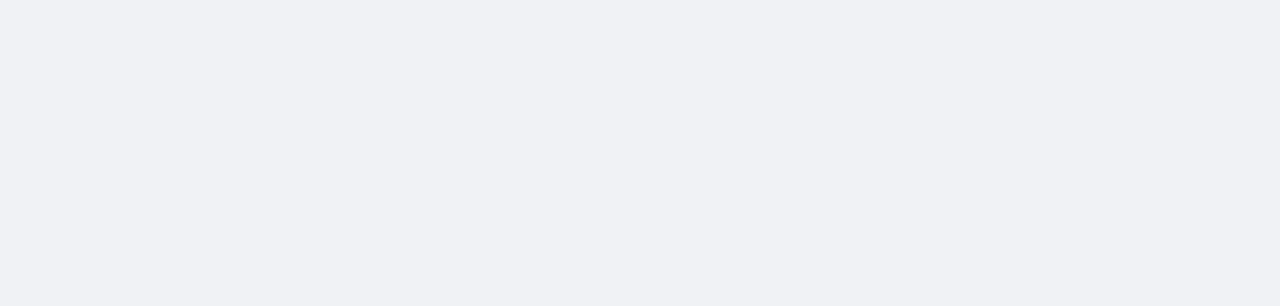
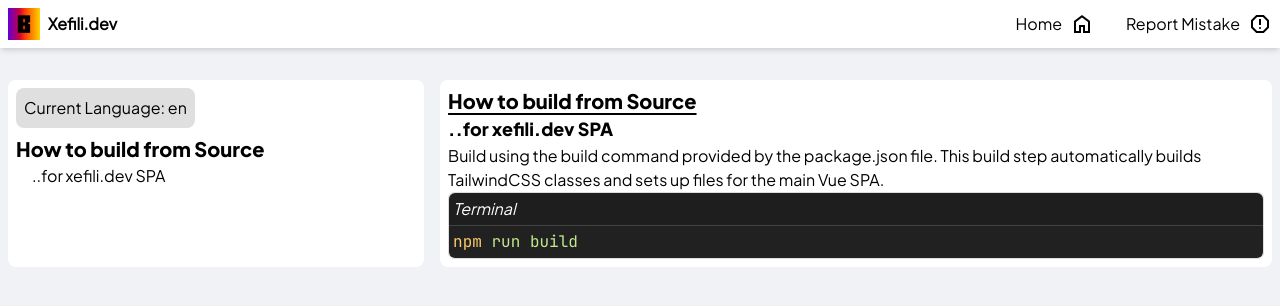
Before and after one commit to Xefili/xefili-next, a Vue app: page /documentation/build in a window 1280 px wide. Before the commit this address had no page. Shown: the top 306 px of the page. Built offline with nearby package versions, Linux system fonts and the light colour scheme.

Commit message:
Documentation: Build

```diff
--- a/src/components/CodeBlock.vue
+++ b/src/components/CodeBlock.vue
@@ -16,6 +16,6 @@ let raw = await highlightCode(props.code, props.lang)
         <div class="bg-dark-surface w-full text-white p-1 rounded-t-md border-b border-dark-seperator">
             <em>{{ file }}</em>
         </div>
-        <div v-html="raw" class="*:p-1 *:rounded-b-md selection:bg-gradient-end/50"></div>
+        <div v-html="raw" class="*:p-1 *:rounded-b-md selection:bg-gradient-end/50 *:overflow-x-scroll lg:*:overflow-visible max-w-[calc(100vw-1rem)]"></div>
     </div>
 </template>
--- /dev/null
+++ b/src/components/DocHeaderBar.vue
@@ -0,0 +1,25 @@
+<script setup>
+import { useI18n } from 'vue-i18n';
+
+const { t, locale } = useI18n();
+</script>
+
+<template>
+    <div class="block h-12 w-full shadow-md dark:bg-dark-surface bg-light-surface dark:text-white">
+        <div class="h-12 inline-grid grid-cols-[1fr 1fr] gap-2 justify-center items-center">
+            <div><img class="col-span-1 w-8 h-8 ml-2" src="../assets/Bucket Helper.svg" alt="Logo"></div>
+            <div class="col-start-2">
+                <span class="font-circleBold font-black">Xefili.dev</span>
+            </div>
+        </div>
+        <div class="flex float-right h-12 items-center justify-evenly gap-8 mr-2">
+            <RouterLink to="/documentation" class="flex flex-row justify-center gap-2">
+                <span class="hidden lg:block">{{ t('navigation.home') }}</span><span class="material-symbols-outlined">home</span>
+            </RouterLink>
+
+            <RouterLink to="/documentation/report" class="flex flex-row justify-center gap-2">
+                <span class="hidden lg:block">{{ t('navigation.report') }}</span><span class="material-symbols-outlined">report</span>
+            </RouterLink>
+        </div>
+    </div>
+</template>
--- a/src/router/index.js
+++ b/src/router/index.js
@@ -35,6 +35,11 @@ const router = createRouter({
       path: "/blog/read/:id",
       name: "Read Article",
       component: () => import("@/views/read/ReadArticle.vue")
+    },
+    {
+      path: "/documentation/build",
+      name: "Building",
+      component: () => import("@/views/documentation/Build.vue")
     }
   ],
 })
--- a/src/views/DocumentationView.vue
+++ b/src/views/DocumentationView.vue
@@ -1,9 +1,19 @@
 <script setup>
-import HeaderBar from '../components/HeaderBar.vue';
+import DefaultCard from '@/components/DefaultCard.vue';
+import HeaderBar from '@/components/HeaderBar.vue';
+import StylizedHeading from '@/components/StylizedHeading.vue';
 </script>
 
 <template>
     <div class="bg-light-background dark:bg-dark-background">
         <HeaderBar />
+
+        <StylizedHeading heading="Documentation" />
+
+        <div>
+            <DefaultCard title="Structure & Build" fab-icon="build">Learn how to navigate and build xefili.dev from source.</DefaultCard>
+            <DefaultCard title="Contribute" fab-icon="crowdsource">Contribute to the project on Github, fix bugs and get your name displayed in the HELPERS.md file.</DefaultCard>
+        </div>
+        <RouterLink to="/documentation/build" class="text-white">click mee</RouterLink>
     </div>
 </template>
--- /dev/null
+++ b/src/views/documentation/Build.vue
@@ -0,0 +1,39 @@
+<script setup>
+import CodeBlock from '@/components/CodeBlock.vue';
+import DocHeaderBar from '@/components/DocHeaderBar.vue';
+import LanguageSwitcher from '@/components/LanguageSwitcher.vue';
+import { ref } from 'vue';
+import { useI18n } from 'vue-i18n';
+
+const { t, locale } = useI18n();
+
+const target = ref(null);
+
+function scrollIntoView(element) {
+    if (element) {
+        element.scrollIntoView({ behavior: "smooth", block: "start" });
+    }
+}
+</script>
+
+<template>
+    <DocHeaderBar />
+    <div class="flex lg:flex-row flex-col gap-4 m-2 mt-8">
+        <div class="flex flex-col lg:w-1/3 p-2 dark:text-white bg-light-surface dark:bg-dark-surface rounded-lg">
+            <LanguageSwitcher />
+            <span class="font-bold text-xl">{{ t('building.title') }}</span>
+            <ul class="ml-4">
+                <li @click="scrollIntoView(target)">{{ t('building.subtitle_1') }}</li>
+            </ul>
+        </div>
+        <div class="dark:text-white flex flex-col lg:w-2/3 p-2 bg-light-surface dark:bg-dark-surface rounded-lg">
+            <h1 class="font-bold text-xl underline underline-offset-4">{{ t('building.title') }}</h1>
+            <h2 :ref="el => target = el" class="text-lg font-bold">{{ t('building.subtitle_1') }}</h2>
+            <p>{{ t('building.content') }}</p>
+
+            <Suspense>
+                <CodeBlock file="Terminal" lang="bash" code="npm run build" class="border border-light-seperator dark:border-dark-seperator rounded-md"></CodeBlock>
+            </Suspense>
+        </div>
+    </div>
+</template>
```
